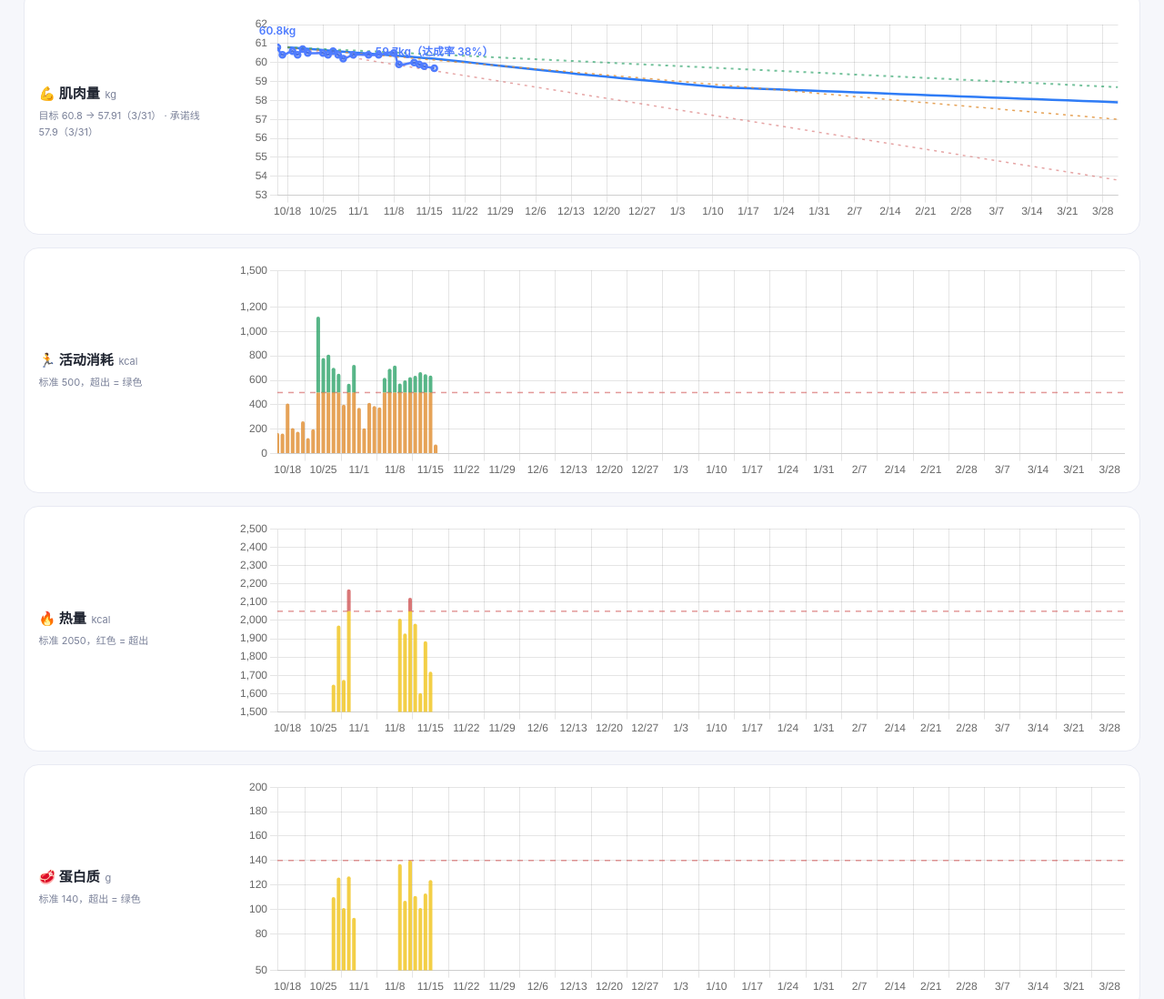
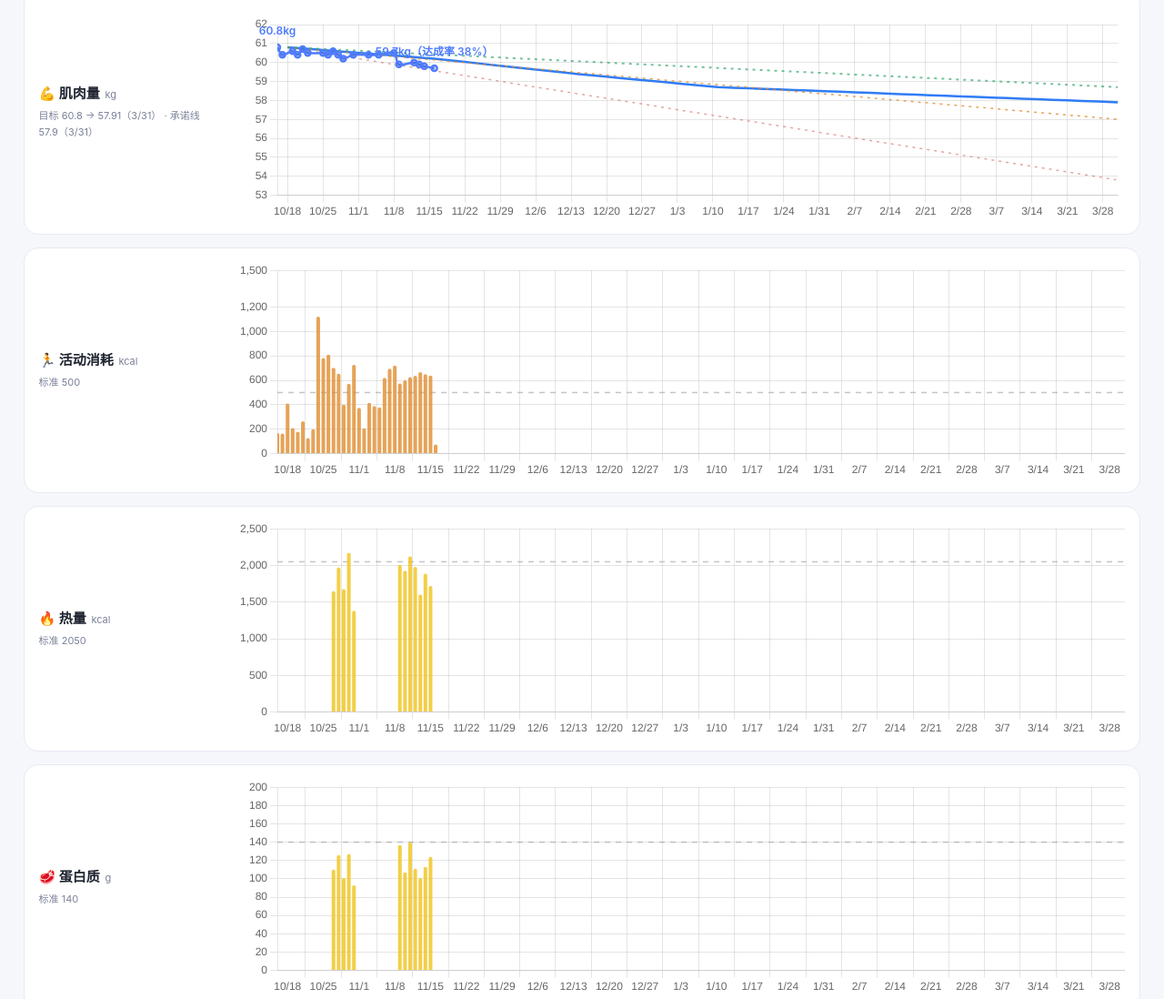
Before and after one commit to dika-sama/health-site, a plain HTML site: page index.html in a window 1280 px wide. Shown: the part 1221-2319 px from the top of the page at 91% size. Drawn offline with Linux system fonts and the light colour scheme.

Commit message:
柱状图改版:单色实心柱+纵轴从0起,取消超出分段红绿着色(yMin非0导致柱高与数字对不上)

```diff
--- a/data/config.json
+++ b/data/config.json
@@ -10,25 +10,25 @@
     },
     "dietaryKcal": {
       "value": 2050,
-      "yMin": 1500,
+      "yMin": 0,
       "yMax": 2500,
       "overColor": "red"
     },
     "dietaryProtein": {
       "value": 140,
-      "yMin": 50,
+      "yMin": 0,
       "yMax": 200,
       "overColor": "green"
     },
     "dietaryCarbs": {
       "value": 220,
-      "yMin": 100,
+      "yMin": 0,
       "yMax": 300,
       "overColor": "red"
     },
     "dietaryFat": {
       "value": 65,
-      "yMin": 40,
+      "yMin": 0,
       "yMax": 120,
       "overColor": "red"
     },
--- a/index.html
+++ b/index.html
@@ -317,7 +317,8 @@ const METRICS = {
   fatMass:    { label: '脂肪量 (kg)',   color: '#e08c2f', chart: 'chart-fatMass' },
   muscleMass: { label: '肌肉量 (kg)',   color: '#4f7cff', chart: 'chart-muscleMass' },
   // 占比指标由绝对量现场计算: 体脂率=fatMass/weight, 肌肉率=muscleMass/weight (不再直接记录)
-  // 以下维度的 standard/dailyGoal/yMin/yMax/overColor 全部由 CFG.standards 注入
+  // 以下维度的 standard/yMin/yMax/overColor 全部由 CFG.standards 注入
+  // (overColor 现仅用于 Review 页达标方向判定,不再用于柱状图着色)
   activeEnergy:   { label: '活动消耗 (kcal)', color: '#e08c2f', chart: 'chart-activeEnergy',   bar: true },
   dietaryKcal:    { label: '热量 (kcal)',     color: '#f0c419', chart: 'chart-dietaryKcal',    bar: true },
   dietaryProtein: { label: '蛋白质 (g)',      color: '#f0c419', chart: 'chart-dietaryProtein', bar: true },
@@ -330,7 +331,6 @@ function applyConfig() {
     const m = METRICS[key];
     if (!m) continue;
     m.standard = std.value;              // 统一字段:标准线值
-    m.dailyGoal = std.value;             // 兼容活动图旧字段
     m.yMin = std.yMin; m.yMax = std.yMax;
     m.overColor = std.overColor === 'green' ? GREEN : RED;
   }
@@ -635,58 +635,44 @@ function renderMetricChart(metric, rowsRaw, goals) {
   charts[metric].$pointLabels = labels;
 }
 
-/* ---------- 活动维度柱状图(水平目标虚线,纵轴固定范围,横轴与趋势图一致) ---------- */
-function renderBarChart(m, series) {
-  // 与饮食图同构:标准线横贯全图,超出目标的部分堆叠展示(活动消耗=绿色,达标是好事)
-  renderPlainBarChart({ ...m, standard: m.dailyGoal, overColor: m.overColor != null ? m.overColor : GREEN }, series);
-}
-
-/* ---------- 饮食柱状图(黄色柱,标准虚线横贯全图,超标准标红/绿色) ---------- */
+/* ---------- 行为维度柱状图(单色实心柱 + 标准灰色虚线;纵轴统一从 0 起,上限取 config) ---------- */
+// 2026-11-16 改版:取消「超出部分单独分段 + 红/绿着色」逻辑——柱子只画当天总量(单色),
+// 纵轴一律从 0 开始(上限不动)。yMin 不为 0 时柱高与鼠标悬停数字对不上,统一归零。
 function renderPlainBarChart(m, seriesRaw) {
   const canvas = document.getElementById(m.chart);
   // 时间范围过滤:选月视图时只画该月的柱
   const series = (VIEW.start == null) ? seriesRaw : seriesRaw.filter(p => p.x >= VIEW.start && p.x <= VIEW.end);
   if (!canvas || !series.length) return;
 
-  const datasets = [];
+  const datasets = [
+    { label: m.label, type: 'bar', data: series, backgroundColor: (m.color || '#f0c419') + 'cc',
+      borderRadius: 3, barPercentage: 0.8, categoryPercentage: 0.9 },
+  ];
   if (m.standard != null) {
-    // 堆叠两段:黄色段 = min(值, 标准);超出段 = |值-标准|,颜色由 overColor 决定(默认红,可绿)
-    const overColor = (m.overColor != null ? m.overColor : RED) + 'cc';
-    const base = series.map(p => ({ x: p.x, y: p.y == null ? null : Math.min(p.y, m.standard) }));
-    const over = series.map(p => ({ x: p.x, y: p.y == null || p.y <= m.standard ? null : p.y - m.standard }));
-    datasets.push(
-      { label: m.label, type: 'bar', data: base, backgroundColor: m.color + 'cc',
-        borderRadius: 3, barPercentage: 0.8, categoryPercentage: 0.9, stack: 's' },
-      { label: '超出', type: 'bar', data: over, backgroundColor: overColor,
-        borderRadius: 3, barPercentage: 0.8, categoryPercentage: 0.9, stack: 's' },
-    );
-    // 标准虚线:横贯整个时间轴(轴首 → 轴尾),不只到数据处
+    // 标准线:灰色虚线横贯整个时间轴(轴首 → 轴尾),仅作参考,不做超出着色
     datasets.push({
       label: '标准', type: 'line',
       data: [{ x: axMin(), y: m.standard }, { x: axMax(), y: m.standard }],
-      borderColor: RED + '99', borderDash: [6, 6], borderWidth: 1.5,
+      borderColor: '#9aa0a699', borderDash: [6, 6], borderWidth: 1.5,
       pointRadius: 0, tension: 0, fill: false,
     });
-  } else {
-    datasets.push({ label: m.label, type: 'bar', data: series, backgroundColor: m.color + 'cc',
-      borderRadius: 3, barPercentage: 0.8, categoryPercentage: 0.9 });
   }
 
   if (charts[m.chart]) charts[m.chart].destroy();
-  // 悬停提示:显示当天总量(黄段+超出段之和),不显示堆叠分段
+  // 悬停提示:当天总量;按本地日期取键(修 toISOString 的 UTC 时区偏移,原查不到值)
+  const dayKey = (d) => d.getFullYear() + '-' + pad2(d.getMonth() + 1) + '-' + pad2(d.getDate());
   const totalLookup = Object.fromEntries(series.map(p => [String(p.x).slice(0, 10), p.y]));
   const tooltipCfg = {
     plugins: {
       legend: { display: false },
       tooltip: {
-        filter: (item) => item.datasetIndex !== 2,             // 不提示标准线
+        filter: (item) => item.dataset.label !== '标准',
         callbacks: {
           title: (items) => (items[0] && items[0].parsed && items[0].parsed.x != null)
             ? new Date(items[0].parsed.x).toLocaleDateString('zh-CN', { month: 'numeric', day: 'numeric' })
             : '',
           label: (item) => {
-            const d = new Date(item.parsed.x).toISOString().slice(0, 10);
-            const total = totalLookup[d];
+            const total = totalLookup[dayKey(new Date(item.parsed.x))];
             return total == null ? '' : `${m.label}: ${fmt(total)}`;
           },
         },
@@ -701,7 +687,7 @@ function renderPlainBarChart(m, seriesRaw) {
       parsing: { xAxisKey: 'x', yAxisKey: 'y' },
       scales: {
         x: { type: 'time', min: axMin(), max: axMax(), offset: false, time: { unit: 'week', displayFormats: { week: 'M/d' } } },
-        y: { min: m.yMin, max: m.yMax, stacked: m.standard != null, afterFit: (sc) => { sc.width = 46; } },
+        y: { min: 0, max: m.yMax, afterFit: (sc) => { sc.width = 46; } },
       },
       ...tooltipCfg,
     },
@@ -957,7 +943,7 @@ function metricHint(key, goals) {
     return `目标 ${fmt(first.from)} → ${fmt(first.to)} ${mid}`;
   }
   const std = m.standard;
-  if (std != null) return `标准 ${fmt(std)}，${m.overColor === GREEN ? '超出 = 绿色' : '红色 = 超出'}`;
+  if (std != null) return `标准 ${fmt(std)}`;
   return '';
 }
 
@@ -991,7 +977,6 @@ function renderSettings(goals) {
     <td>${METRICS[key] && METRICS[key].label ? METRICS[key].label : key}</td>
     <td class="num">${fmt(s.value)}</td>
     <td class="num">${s.yMin} ~ ${s.yMax}</td>
-    <td>${s.overColor === 'green' ? '超出=绿' : '超出=红'}</td>
   </tr>`).join('');
   el.innerHTML = `
     <table style="margin-bottom:20px">
@@ -999,7 +984,7 @@ function renderSettings(goals) {
       <tbody>${goalRows}</tbody>
     </table>
     <table>
-      <thead><tr><th>每日标准</th><th>标准值</th><th>纵轴范围</th><th>超出颜色</th></tr></thead>
+      <thead><tr><th>每日标准</th><th>标准值</th><th>纵轴范围</th></tr></thead>
       <tbody>${stdRows}</tbody>
     </table>
     <p style="font-size:12px;color:var(--muted);margin-top:10px">横轴范围:${CFG.xAxisStart} ~ ${CFG.xAxisEnd}(所有图统一)</p>`;
```
